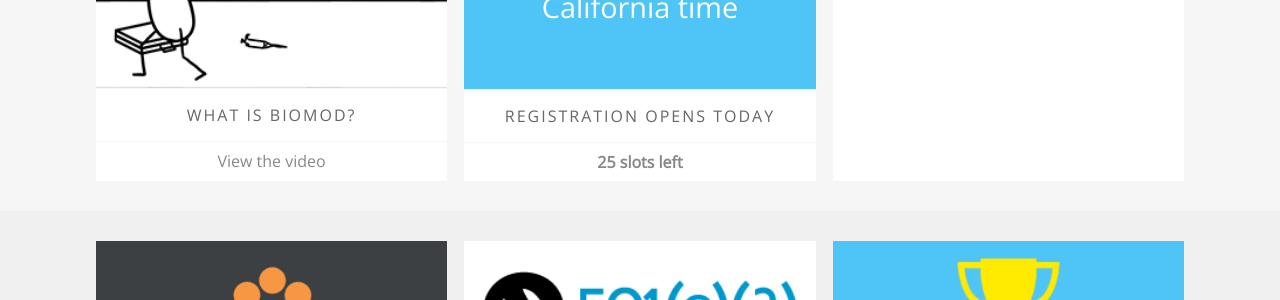
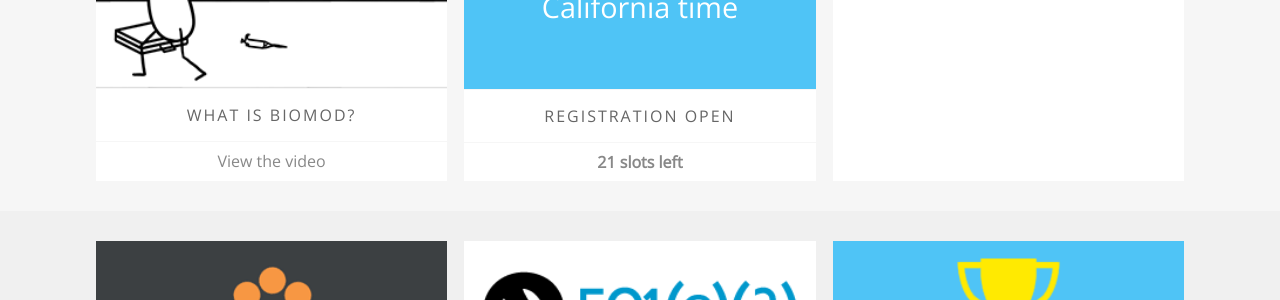
Before and after one commit to sdouglas/biomod, a Jekyll site: the page built from index.html, in a window 1280 px wide. Shown: the part 1034-1334 px from the top of the page. Built offline with Jekyll 4.4.1, drawn with Linux system fonts in a browser that asks for light colours; nearby versions of some CDN libraries.

Commit message:
21 slots

```diff
--- a/index.html
+++ b/index.html
@@ -88,10 +88,10 @@
 
             </div>
                 <div class="section-title">
-                    Registration Opens Today
+                    Registration Open
                 </div>
                 <div class="section-caption">
-                    <strong>25 slots left</strong>
+                    <strong>21 slots left</strong>
                     <!-- <span>{{ site.upcoming_date | date_to_long_string }}</span> -->
                     <!-- <span>{{ site.upcoming_date | date_to_long_string }} | <strong>0 slots left</strong></span> -->
                     <!-- Jamboree date! ---- Oct 31st, 2015 / Cambridge, MA -->
@@ -101,7 +101,6 @@
         <section class="third feature-box" id="facebook-box">
             <div class="fb-like-box" data-href="http://www.facebook.com/biomod" data-width="300" data-colorscheme="light" data-show-faces="true" data-header="false" data-stream="false" data-show-border="false"></div>
             <a class="section-title" href="https://twitter.com/biomod">Follow @biomod</a>
-
         </section>
     </div>
 </div>
```
